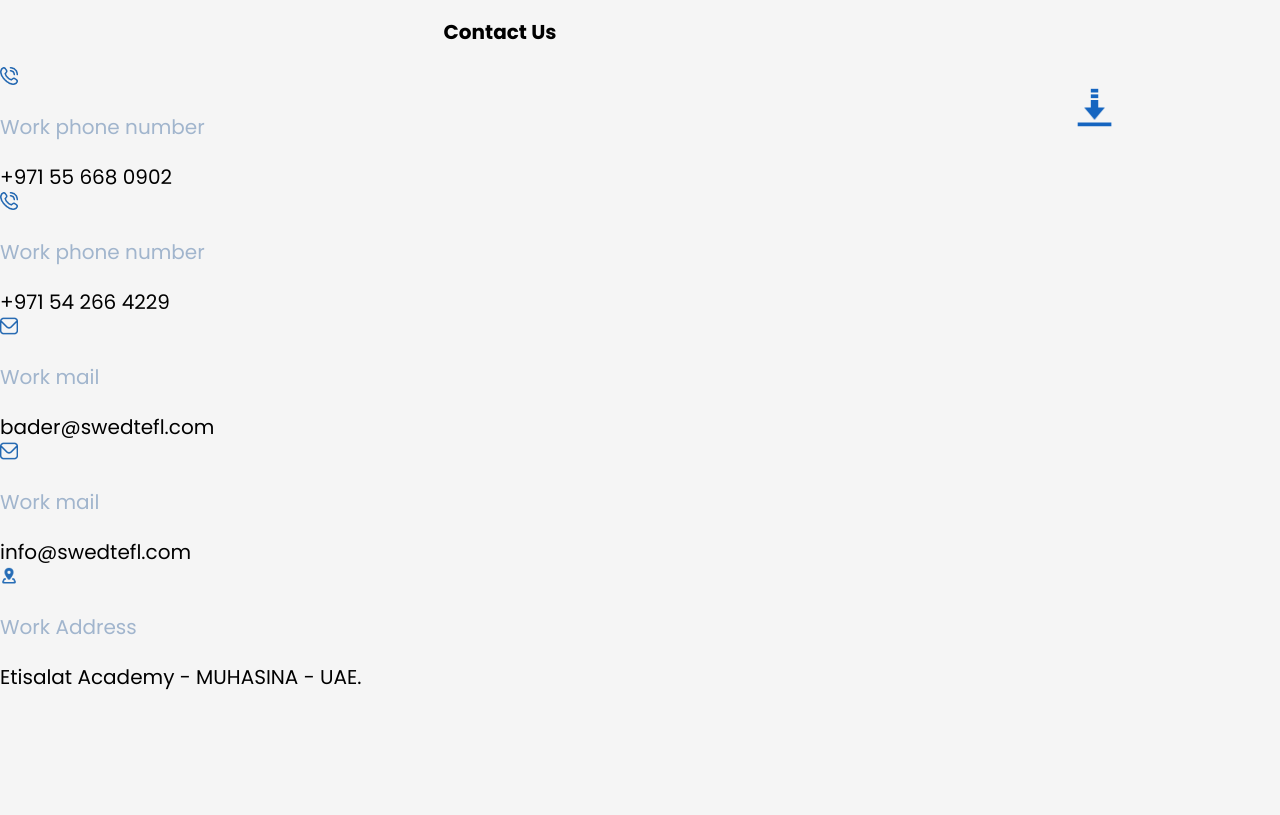
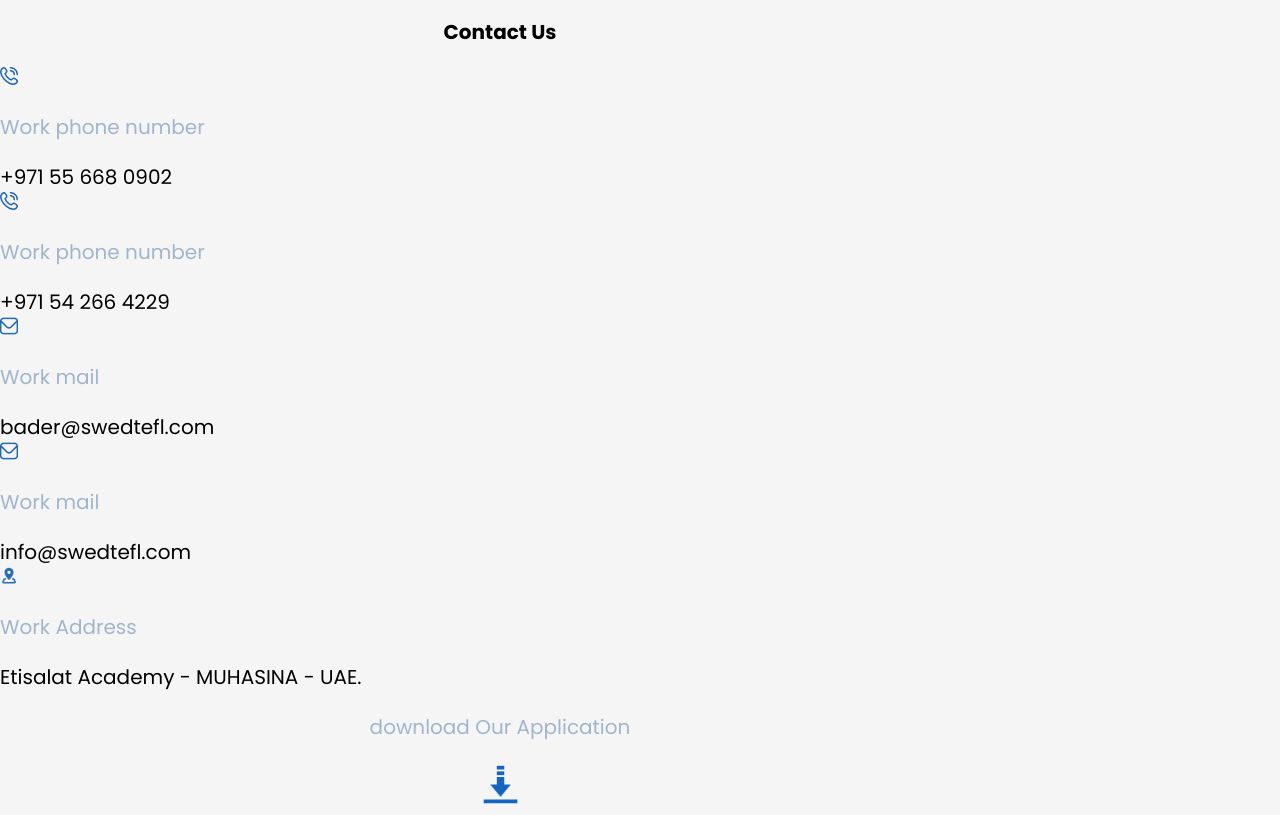
Before and after one commit to printzed/Dr-Bader-Abdulla-Salem-AL-Jaberi, a plain HTML site: page index.html in a window 1280 px wide. Shown: the part 755-1570 px from the top of the page. Before the commit the page ends 1447 px from the top, so only its background shows below. Drawn offline with Linux system fonts and the light colour scheme.

Commit message:
Update index.html

```diff
--- a/index.html
+++ b/index.html
@@ -339,11 +339,16 @@
                     <span class="email">Etisalat Academy   - MUHASINA - UAE.</span>
                 </div>
             </div>
+            <div class="contact-item">
+
+                <div>
+                   <center>
+                    <p style="color: #a1b5cd;">download Our Application</p>
+                    <span class="email"><a href="http://swedtefl.com/app/swedtefl-app.apk"><img src="download.png" style="height: 45px;"></a></span>
+                   </center>
+                </div>
+            </div>
         </div>
-        <a href="http://swedtefl.com/app/swedtefl-app.apk"><img src="download.png" style="height: 45px;
-            position: absolute;
-            bottom: -85px;
-            right: 163px;"></a>
     </div>
     </div>
 
```
